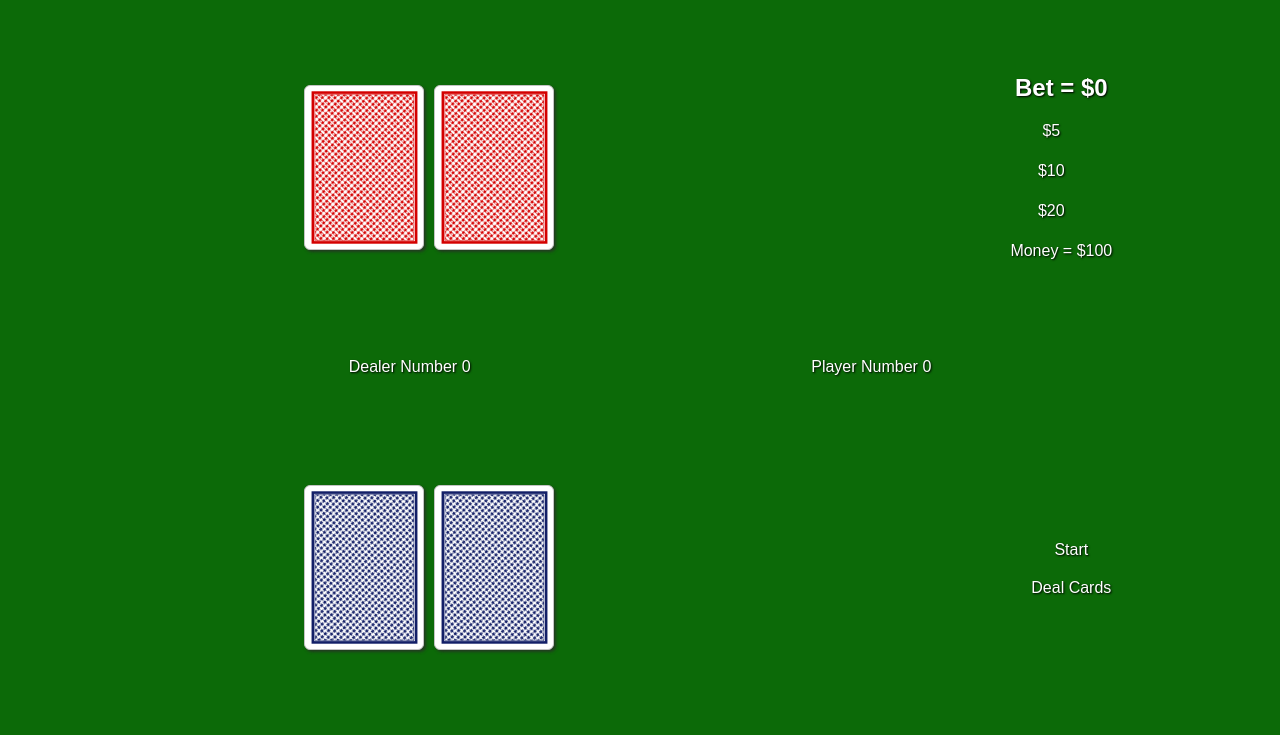
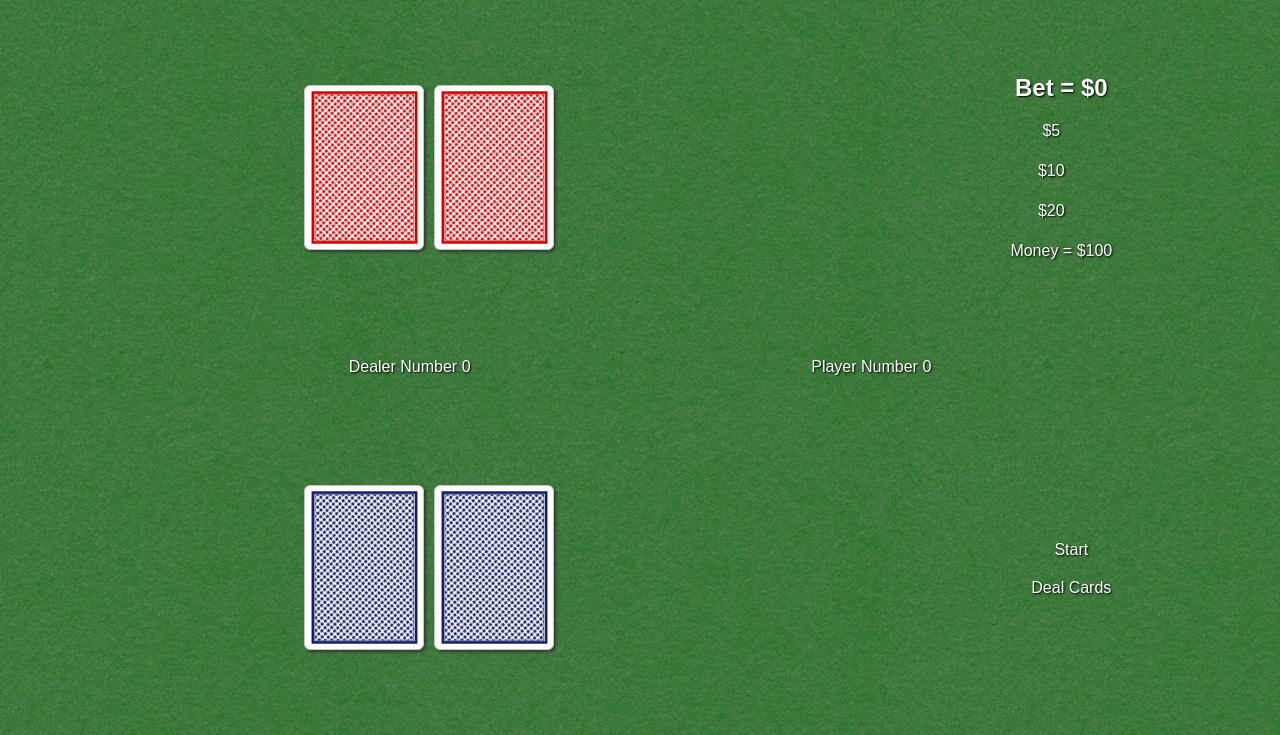
Before and after one commit to davekoncsol/black-jack, a plain HTML site: page index.html in a window 1280 px wide. Shown: the part 81-816 px from the top of the page. Drawn offline with Linux system fonts and the light colour scheme; the site is published under a folder, as on GitHub Pages, so addresses that start at the root find nothing; a web font is replaced by a local one.

Commit message:
fixed background issue

```diff
--- a/css/main.css
+++ b/css/main.css
@@ -10,8 +10,8 @@ body {
     display: grid;
     grid-template-columns: 1fr 1fr 1fr;
     grid-template-rows: 10vmin 40vmin 10vmin 40vmin;
-    background-color:  #0C6A08;
-    background-image: url(/images/felt.png);
+    /* background-color:  #0C6A08; */
+    background: url('images/felt.png') #0C6A08;
 }
 
 body *{
```
Also changed, not shown: css/images/felt.png (renamed from images/felt.png).
